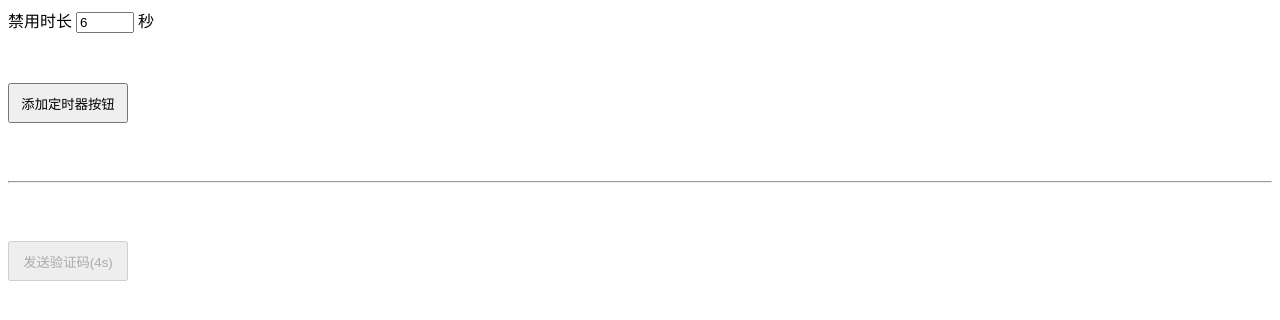
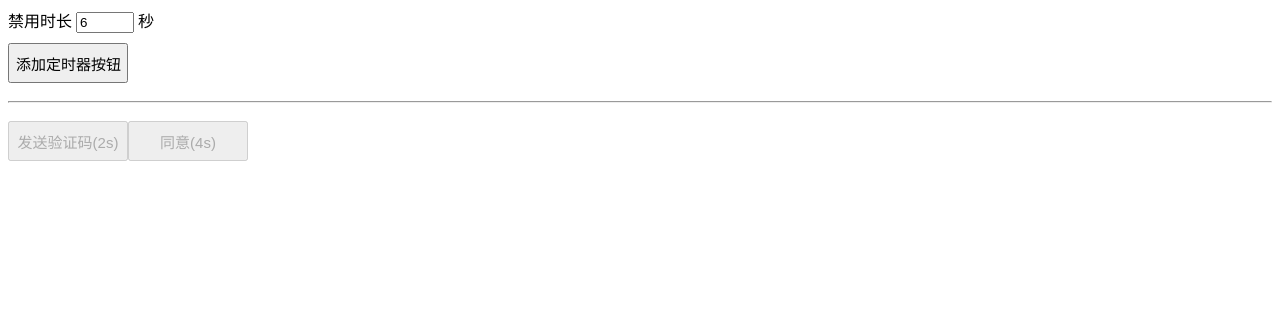
Before and after one commit to YangDiaa/spa, a plain HTML site: page timer/index.html in a window 1280 px wide. Both pictures are taken after a click on the button "添加定时器按钮". Drawn offline with nearby package versions, Linux system fonts and the light colour scheme.

Commit message:
定时器按钮 更新

```diff
--- a/timer/index.html
+++ b/timer/index.html
@@ -3,7 +3,7 @@
 <head>
     <meta charset="UTF-8">
     <meta name="viewport" content="width=device-width, initial-scale=1.0">
-    <title>定时器按钮组件测试</title>
+    <title>timer-button测试页面</title>
     <link rel="stylesheet" href="./timer-button.css">
 </head>
 <body>
@@ -18,18 +18,36 @@
     <script src="./timer-button.js"></script>
     <script>
         $(function(){
+
+            var tb1 = new TimerButton();
+            tb1.show({
+                num:  9,
+                title: '发送验证码',
+                onClick: function(){
+                    alert("短信已发送");
+                }
+            });
+
             var $btnAdd = $('#add');
             $btnAdd.click(function(){
                 $timerButton.show({
-                    num:$('#time').val(),
-                    title:'发送验证码',
-                    onClick:function(){
-                        alert("点击了定时器按钮")
+                    num:  $('#time').val(),
+                    title: '同意',
+                    onClick: function(){
+                        alert("就知道你会同意的")
                     }
                 });
             })
+
+            // $timerButton.show({
+            //     num:  $('#time').val(),
+            //     title: '发送验证码',
+            //     onClick: function(){
+            //         console.log("点击了定时器按钮")
+            //     }
+            // });
+
         })
-
     </script>
 </body>
 </html>
--- a/timer/timer-button.css
+++ b/timer/timer-button.css
@@ -1,8 +1,9 @@
 .timer-button{
     height:40px;
     width:120px;
-    margin: 50px auto;
-    text-align:center
+    margin: 10px auto;
+    text-align:center;
+    font-size:15px;
 }
 #time{
     width:50px;
--- a/timer/timer-button.js
+++ b/timer/timer-button.js
@@ -1,15 +1,17 @@
-var $timerButton =(function(){
-    var $btn = $('<input class="timer-button" type="button" disabled/>'),
-        cfg = {
+//构造函数
+function TimerButton(){
+    var $btn = $('<input class="timer-button" type="button" disabled/>');
+    var cfg = {
             container:'body',
             num:7,
-            title:'同意'
+            title:'同意',
+            onClick: null
         },
         timer,
         num;
-    function show(conf){
+    this.show = function(conf){
         //1.DOM绘制
-        if (timer) clearInterval(timer);
+        // if (timer) clearInterval(timer);
         $(cfg.container).append($btn);
         $.extend(cfg,conf);
         num = cfg.num;
@@ -19,18 +21,49 @@ var $timerButton =(function(){
             num--;
             if(num === 0){
                 clearInterval(timer);
-                $btn.val('同意');
+                $btn.val(cfg.title);
                 $btn.removeAttr('disabled');//去掉禁用属性
             }else{
                 $btn.val(cfg.title+'('+num+'s)');
             }
         },1000);
         //2.enent bind
+        $btn.click(cfg.onClick);
+    }
+}
+
+var $timerButton =(function(){
+    var cfg = {
+            container:'body',
+            num:7,
+            title:'同意',
+            onClick: null
+        },
+        timer,
+        num;
+    function show(conf){
+        var $btn = $('<input class="timer-button" type="button" disabled/>');
+        //1.DOM绘制
+        // if (timer) clearInterval(timer);
+        $(cfg.container).append($btn);
+        $.extend(cfg,conf);
+        num = cfg.num;
+        $btn.val(cfg.title+'('+num+'s)');
+
+        timer = setInterval(function(){
+            num--;
+            if(num === 0){
+                clearInterval(timer);
+                $btn.val(cfg.title);
+                $btn.removeAttr('disabled');//去掉禁用属性
+            }else{
+                $btn.val(cfg.title+'('+num+'s)');
+            }
+        },1000);
+        //2.enent bind
+        $btn.click(cfg.onClick);
     }
 
-    $btn.click(function(){
-        cfg.onClick();
-    });
     return{
         show:show
     }
```
